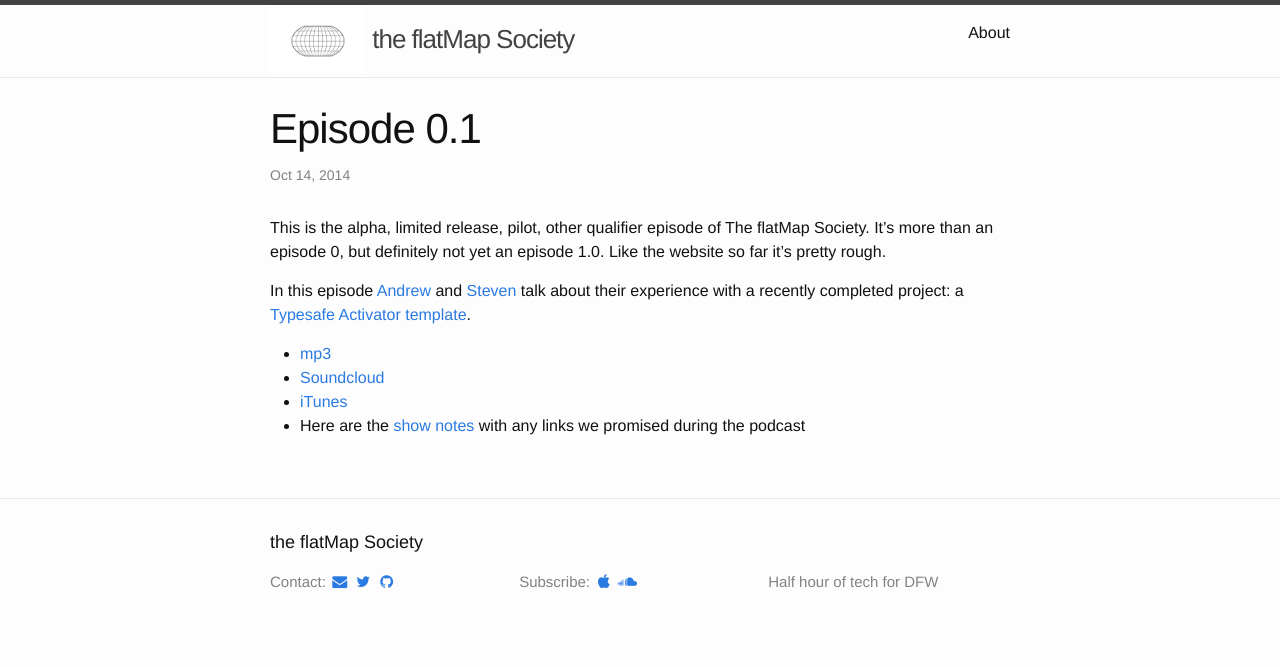
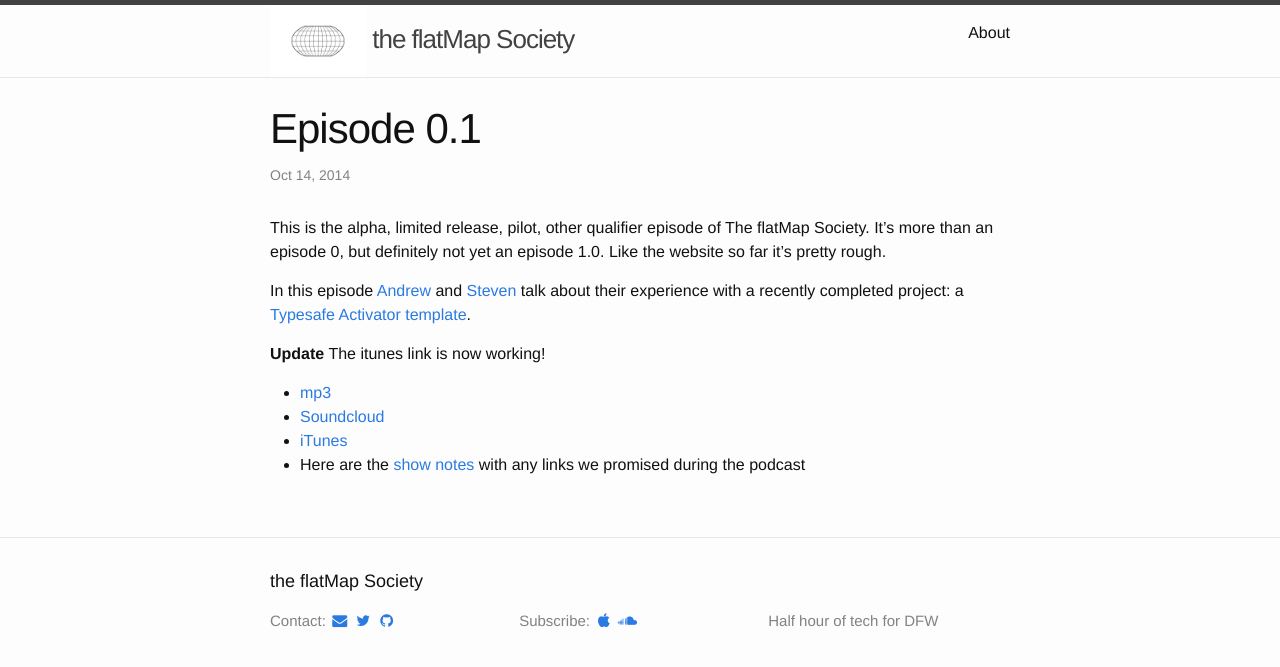
Before and after one commit to flatMapSociety/flatMapSociety.github.io, a Jekyll site: the page built from _posts/2014-10-14-episode-0-1.markdown, in a window 1280 px wide. Shown: the top 667 px of the page. Built offline with Jekyll 4.4.1, drawn with Linux system fonts in a browser that asks for light colours; nearby versions of some CDN libraries; some of the changed lines change nothing that is shown.

Commit message:
itunes link now works

```diff
--- a/_config.yml
+++ b/_config.yml
@@ -9,7 +9,7 @@
 github_username:  flatMapSociety
 soundcloud_username: flatmap-society
 itunes_username: flatMap Society
-itunes_link: http://www.apple.com/itunes/
+itunes_link: https://itunes.apple.com/us/podcast/the-flatmap-society/id929940579
 permalink: /:year/:month/:title.html
 # Build settings
 markdown: kramdown
--- a/_includes/footer.html
+++ b/_includes/footer.html
@@ -34,7 +34,7 @@
         {% endif %}
 
         {% if site.soundcloud_username %}
-        <a href="https://soundcloud.com/{{ site.twitter_username }}">
+        <a href="https://soundcloud.com/{{ site.soundcloud_username }}">
           <i class="fa fa-fw fa-soundcloud"></i>
         </a>
         {% endif %}
--- a/_posts/2014-10-14-episode-0-1.markdown
+++ b/_posts/2014-10-14-episode-0-1.markdown
@@ -12,6 +12,8 @@
 
 In this episode [Andrew][andrew] and [Steven][steven] talk about their experience with a recently completed project: a [Typesafe Activator template][activator].
 
+**Update** The itunes link is now working!
+
 * [mp3](http://flatmapsociety.github.io/episodes/flatMap_0_1-2014-10-15.mp3)
 * [Soundcloud](https://soundcloud.com/flatmap-society/flatmap-01-2014-10-15)
 * [iTunes](https://itunes.apple.com/us/podcast/the-flatmap-society/id929940579)
```
